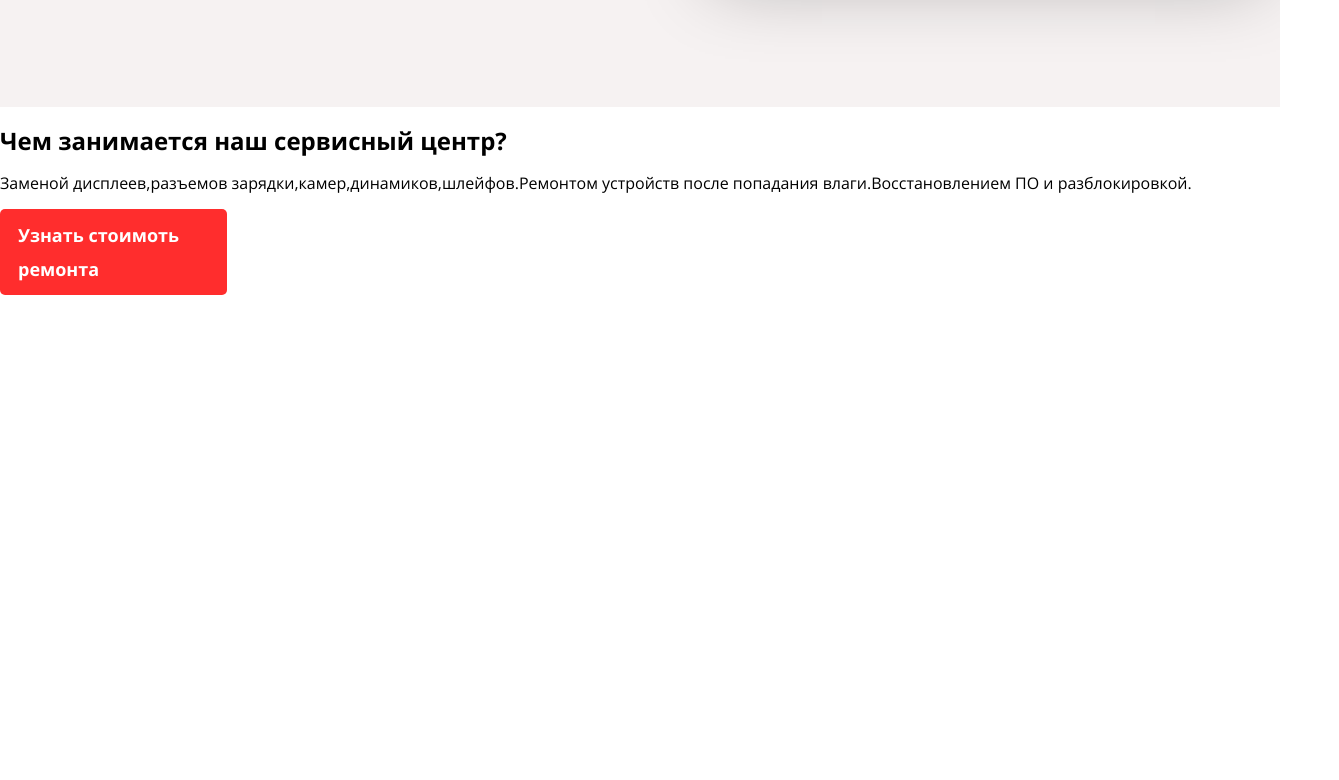
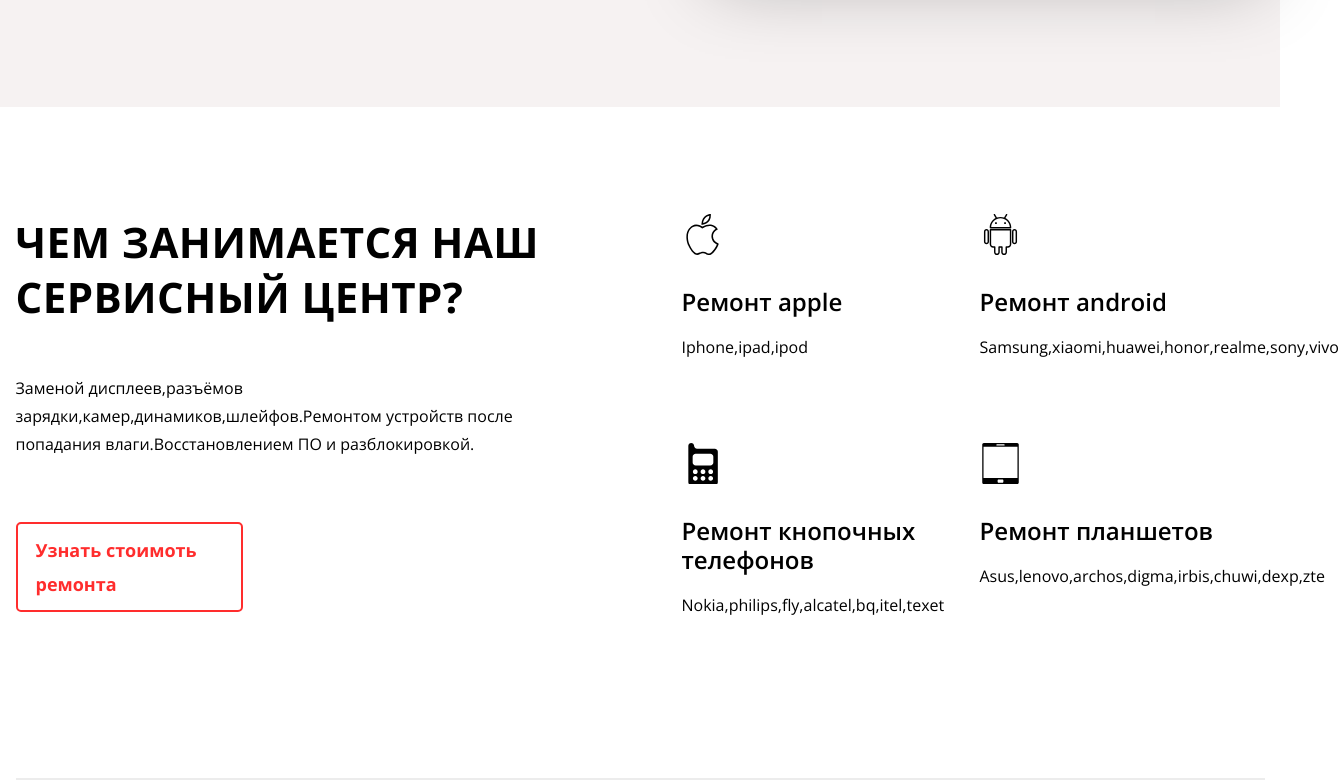
Before and after one commit to artemg63/SmartMaster63, a plain HTML site: page index.html in a window 1280 px wide. Shown: the part 579-1359 px from the top of the page, 1339 px wide, since content can reach past the window. Before the commit the page ends 874 px from the top, so only its background shows below. Drawn offline with nearby package versions, Linux system fonts and the light colour scheme.

Commit message:
services

```diff
--- a/css/style.css
+++ b/css/style.css
@@ -122,13 +122,6 @@
 
   /* Main */
   /* Intro */
-  .intro-wrapper {
-    display: block;
-    width: 100%;
-    padding: 102px 0 110px;
-    background-color: #F6F2F2;
-  }
-
   .intro {
     display: flex;
     width: 1249px;
@@ -162,12 +155,12 @@
   }
 
   .action-link {
+    box-sizing: border-box;
     display: flex;
     justify-content: center;
     align-items: center;
     width: 227px;
     padding: 0.5em 1em;
-    box-sizing: border-box;
     min-height: 55px;
     font-family: 'Open Sans';
     font-size: 18px;
@@ -180,7 +173,12 @@
   .action-link_red-full {
     color: #fff;
     background-color: #FF2D2D;
+  }
 
+  .action-link_red-transp {
+    color: #FF2D2D;
+    background-color: rgba(0,0,0,0.0001);
+    border: 2px solid #FF2D2D;
   }
 
   .intro__video {
@@ -189,3 +187,105 @@
     object-fit: cover;
     box-shadow: -2.2px -13.8px 73px rgba(0,0,0,0.29) ;
   }
+
+  /* Services */
+  .services {
+    display: flex;
+    width: 1249px;
+    margin: 0 auto;
+    padding: 107px 0 90px;
+    border-bottom: 2px solid #ECECEC;
+    justify-content: space-between;
+  }
+
+  .services__info {
+    width: 539px;
+  }
+
+  .services__heading {
+    margin: 0;
+    margin-bottom: 50px;
+    font-family: 'Open Sans';
+    font-size: 42px;
+    font-weight: 700;
+    line-height: 55px;
+    letter-spacing: 0.422159px;
+    text-transform: uppercase;
+  }
+
+  .services__about {
+    margin: 0;
+    margin-bottom: 64px;
+    font-family: 'Open Sans';
+    font-size: 16px;
+    font-weight: 400;
+    line-height: 28px;
+  }
+
+  .services__items {
+    display: flex;
+    flex-wrap: wrap;
+    justify-content: end;
+    gap: 13px;
+    width: 610px;
+  }
+
+  .services__item {
+    width: 285px;
+    margin-bottom: 53px;
+  }
+
+  .services__item_icon_apple::before {
+    content: '';
+    display: block;
+    width: 41px;
+    height: 41px;
+    background-image: url('../img/apple.svg');
+    background-repeat: no-repeat;
+    margin-bottom: 33px;
+  }
+
+  .services__item_icon_andr::before {
+    content: '';
+    display: block;
+    width: 41px;
+    height: 41px;
+    background-image: url('../img/android.svg');
+    background-repeat: no-repeat;
+    margin-bottom: 33px;
+  }
+
+  .services__item_icon_old::before {
+    content: '';
+    display: block;
+    width: 41px;
+    height: 41px;
+    background-image: url('../img/old.svg');
+    background-repeat: no-repeat;
+    margin-bottom: 33px;
+  }
+
+  .services__item_icon_tablet::before {
+    content: '';
+    display: block;
+    width: 41px;
+    height: 41px;
+    background-image: url('../img/tablet.svg');
+    background-repeat: no-repeat;
+    margin-bottom: 33px;
+  }
+
+  .services__title {
+    margin: 0;
+    margin-bottom: 13px;
+    font-family: 'Open Sans';
+    font-size: 24.0692px;
+    font-weight: 600;
+    line-height: 1.2;
+  }
+
+  .services__text {
+    font-family: 'Open Sans';
+    font-size: 16px;
+    line-height: 28px;
+  }
--- a/index.html
+++ b/index.html
@@ -40,10 +40,28 @@
         </section>
     </div>
     <section class="services">
-        <div>
-            <h2>Чем занимается наш сервисный центр?</h2>
-            <p>Заменой дисплеев,разъемов зарядки,камер,динамиков,шлейфов.Ремонтом устройств после попадания влаги.Восстановлением ПО и разблокировкой.</p>
-            <a class="action-link action-link_red-full" href="">Узнать стоимоть ремонта</a>
+        <div class="services__info">
+            <h2 class="services__heading">Чем занимается наш сервисный центр?</h2>
+            <p class="services__about">Заменой дисплеев,разъёмов зарядки,камер,динамиков,шлейфов.Ремонтом устройств после попадания влаги.Восстановлением ПО и разблокировкой.</p>
+            <a class="action-link action-link_red-transp" href="">Узнать стоимоть ремонта</a>
+        </div>
+        <div class="services__items">
+            <div class="services__item services__item_icon_apple">
+                <h3 class="services__title">Ремонт apple</h3>
+                <p class="services__text">Iphone,ipad,ipod</p>
+            </div>
+            <div class="services__item services__item_icon_andr">
+                <h3 class="services__title">Ремонт android</h3>
+                <p class="services__text">Samsung,xiaomi,huawei,honor,realme,sony,vivo</p>
+            </div>
+            <div class="services__item services__item_icon_old">
+                <h3 class="services__title">Ремонт кнопочных телефонов</h3>
+                <p class="services__text">Nokia,philips,fly,alcatel,bq,itel,texet</p>
+            </div>
+            <div class="services__item services__item_icon_tablet">
+                <h3 class="services__title">Ремонт планшетов</h3>
+                <p class="services__text">Asus,lenovo,archos,digma,irbis,chuwi,dexp,zte</p>
+            </div>
         </div>
     </section>
 </body>
```
Also changed, not shown: img/android.svg (added), img/apple.svg (added), img/old.svg (added), img/tablet.svg (added), img/tablet1.svg (added).
